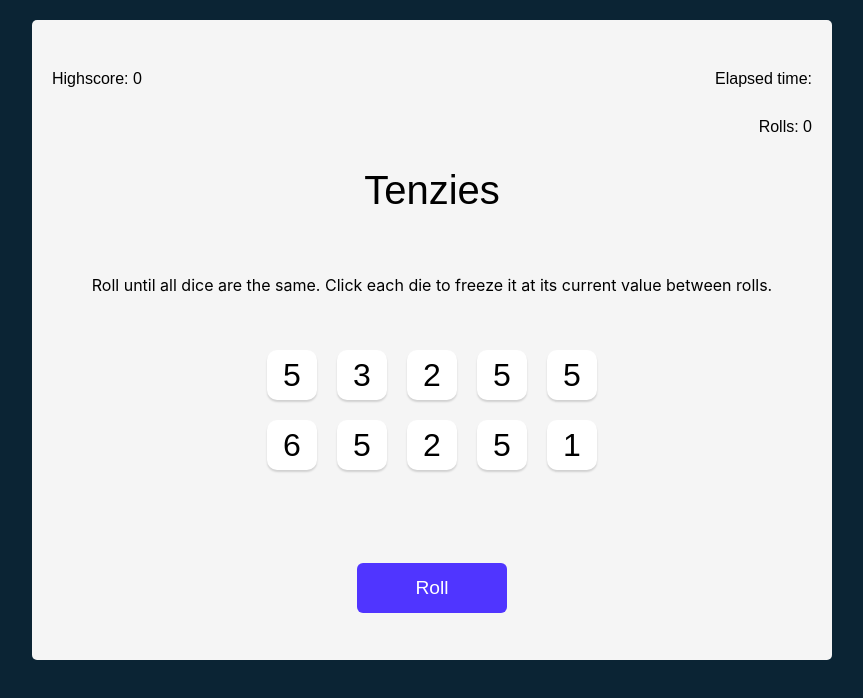
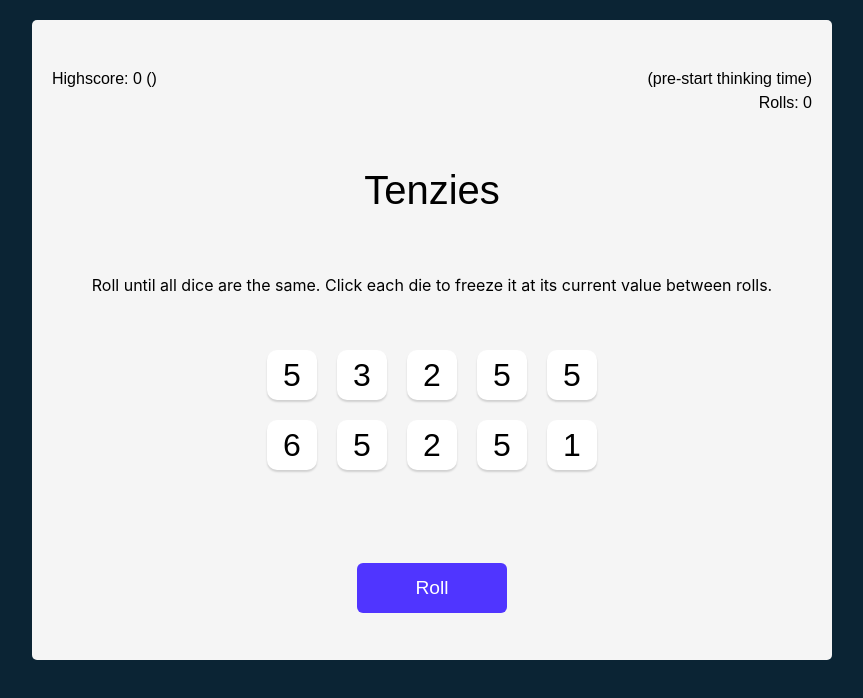
Before and after one commit to vukang/Tenzies, a React (Create React App) app: page / in a window 1280 px wide. Shown: the top 698 px of the page, without its empty margins (208-1071 px from the left). Built offline with nearby package versions, Linux system fonts and the light colour scheme.

Commit message:
added highscore and time functionality

```diff
--- a/package.json
+++ b/package.json
@@ -12,6 +12,7 @@
     "react-confetti": "^6.0.1",
     "react-dom": "^17.0.2",
     "react-scripts": "4.0.3",
+    "react-timer-hook": "^3.0.5",
     "web-vitals": "^1.1.2"
   },
   "scripts": {
--- a/src/App.js
+++ b/src/App.js
@@ -1,13 +1,18 @@
 import React from 'react';
 import Die from './Die';
 import { nanoid } from 'nanoid';
+import { useStopwatch } from 'react-timer-hook';
 import Confetti from 'react-confetti';
 
 export default function App() {
   const [dice, setDice] = React.useState(allNewDice());
   const [tenzies, setTenzies] = React.useState(false);
   const [rolls, setRolls] = React.useState(0);
-  const [highscore, setHighscore] = React.useState(localStorage.getItem('score') || 0);
+  const [highscore, setHighscore] = React.useState(
+    JSON.parse(localStorage.getItem('highscore')) || { rolls: 0, time: '' }
+  );
+  const [time, setTime] = React.useState('');
+  const { seconds, minutes, start, pause, reset } = useStopwatch({ autoStart: false });
 
   React.useEffect(() => {
     const allHeld = dice.every((die) => die.isHeld);
@@ -19,8 +24,23 @@ export default function App() {
   }, [dice]);
 
   React.useEffect(() => {
-    if (tenzies && rolls < highscore) setHighscore(rolls);
-  }, [tenzies, rolls, highscore]);
+    if (tenzies) {
+      pause();
+      setTime(`${minutes}:${seconds}`);
+
+      if ((rolls < highscore.rolls && time <= highscore.time) || highscore.rolls === 0) {
+        setHighscore((prevScore) => ({
+          ...prevScore,
+          rolls: rolls,
+          time: `${minutes}:${seconds}`,
+        }));
+      }
+    }
+  }, [tenzies, rolls, highscore, pause, minutes, seconds, time]);
+
+  React.useEffect(() => {
+    localStorage.setItem('highscore', JSON.stringify(highscore));
+  }, [highscore]);
 
   function generateNewDie() {
     return {
@@ -39,6 +59,11 @@ export default function App() {
   }
 
   function rollDice() {
+    if (rolls === 0) {
+      reset();
+      start();
+    }
+
     if (!tenzies) {
       setRolls((prevrolls) => prevrolls + 1);
       setDice((oldDice) =>
@@ -47,6 +72,7 @@ export default function App() {
         })
       );
     } else {
+      reset();
       setTenzies(false);
       setDice(allNewDice());
       setRolls(0);
@@ -74,11 +100,14 @@ export default function App() {
     <main>
       <div className='stats'>
         <div className='highscore'>
-          Highscore: {highscore}
+          Highscore: {highscore.rolls} ({highscore.time})
           <br />
         </div>
         <div className='currentScore'>
-          Elapsed time: <br /> {/* elapsed time here */} <br />
+          <span>
+            {rolls !== 0 ? `Time: ${minutes}:${seconds}` : '(pre-start thinking time)'}
+          </span>
+          <br />
           Rolls: {rolls}
         </div>
       </div>
--- a/src/index.css
+++ b/src/index.css
@@ -49,12 +49,12 @@ main {
 
 .highscore {
   height: 5vh;
-  width: 150px;
+  width: 200px;
   margin-right: auto;
 }
 .currentScore {
   height: 5vh;
-  width: 150px;
+  max-width: 200px;
   text-align: right;
 }
 
```
Also changed, not shown: 1 other file (tests, documents, lock files or other folders).
